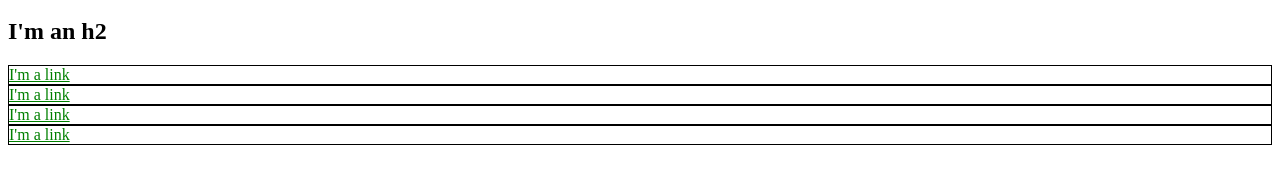
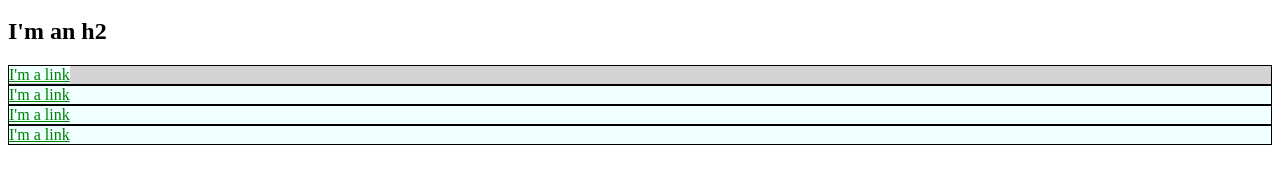
Before and after one commit to sanityorlove/sanityorlove.github.io, a plain HTML site: page index.html in a window 1280 px wide. Shown: the part 136-320 px from the top of the page. Drawn offline with Linux system fonts and the light colour scheme.

Commit message:
Class Fun

```diff
--- a/index.html
+++ b/index.html
@@ -3,27 +3,51 @@
   <head>
     <title>Test Page: Don't Panic</title>
     <meta charset="utf-8">
+    <style>
+      a {
+        color: red;
+      }
+      #exec-bio {
+        background-color: lightgray;
+      }
+      .bio-box {
+        border: 1px solid black;
+        background-color: azure;
+      }
+      .bio-box a {
+        color: green;
+        background-color: azure;
+      }
+      .azure-skies {
+        background-color: azure;
+      }
+    </style>
   </head>
   <body>
     <h1>I'm an h1</h1>
     <ul>
-<li>
-<a href="https://example.com/" style="color: red;">Link</a>
-</li> <li>
-<a href="https://example.com/" style="color: red;">Link</a> </li>
-<li>
-<a href="https://example.com/" style="color: red;">Link</a>
-</li> </ul>
+      <li>
+        <a href="https://example.com/">Link</a>
+      </li>
+      <li>
+        <a href="https://example.com/">Link</a>
+      </li>
+      <li>
+        <a href="https://example.com/">Link</a>
+      </li>
+    </ul>
     <h2>I'm an h2</h2>
-    <div style="border: 1px solid black;">
-<a href="https://example.com/" style="color: green;">I'm a link</a> </div>
-<div style="border: 1px solid black;">
-<a href="https://example.com/" style="color: green;">I'm a link</a>
+    <div id="exec-bio" class="bio-box">
+      <a href="https://example.com/">I'm a link</a>
     </div>
-    <div style="border: 1px solid black;">
-<a href="https://example.com/" style="color: green;">I'm a link</a>
+    <div class="bio-box azure-skies">
+      <a href="https://example.com/">I'm a link</a>
     </div>
-    <div style="border: 1px solid black;">
-<a href="https://example.com/" style="color: green;">I'm a link</a> </div>
+    <div class="bio-box azure-skies">
+      <a href="https://example.com/">I'm a link</a>
+    </div>
+    <div class="bio-box azure-skies">
+      <a href="https://example.com/">I'm a link</a>
+    </div>
   </body>
 </html>
```
